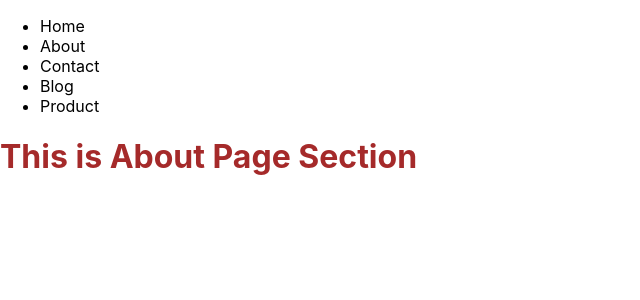
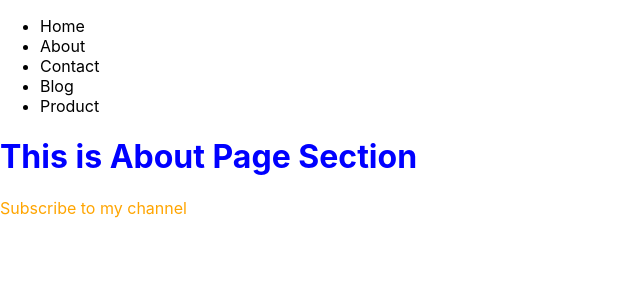
Before and after one commit to Aditi-Datta/hello-with-nextjs, a Next.js app: page /about in a window 1280 px wide. Shown: the top 300 px of the page, without its empty margins (0-640 px from the left). Built offline with nearby package versions, Linux system fonts and the light colour scheme.

Commit message:
style jsx add in about page

```diff
--- a/pages/about.js
+++ b/pages/about.js
@@ -1,12 +1,25 @@
-
 import Navbar from "../components/Navbar"
-import style from "../styles/about.module.css"
-
 function about() {
   return (
     <>
     <Navbar></Navbar>
-    <h1 className={style.heading}>This is About Page Section</h1>
+    <h1>This is About Page Section</h1>
+    <p className="introp">Subscribe to my channel</p>
+
+    <style jsx>
+    {`
+      h1{
+        color: blue;
+      }
+      .introp{
+        color: orange;
+      }
+
+    `}
+    </style>
+
+
+
     </>
   )
 }
--- a/styles/about.module.css
+++ /dev/null
@@ -1,3 +0,0 @@
-.heading{
-    color: brown;
-}
```
